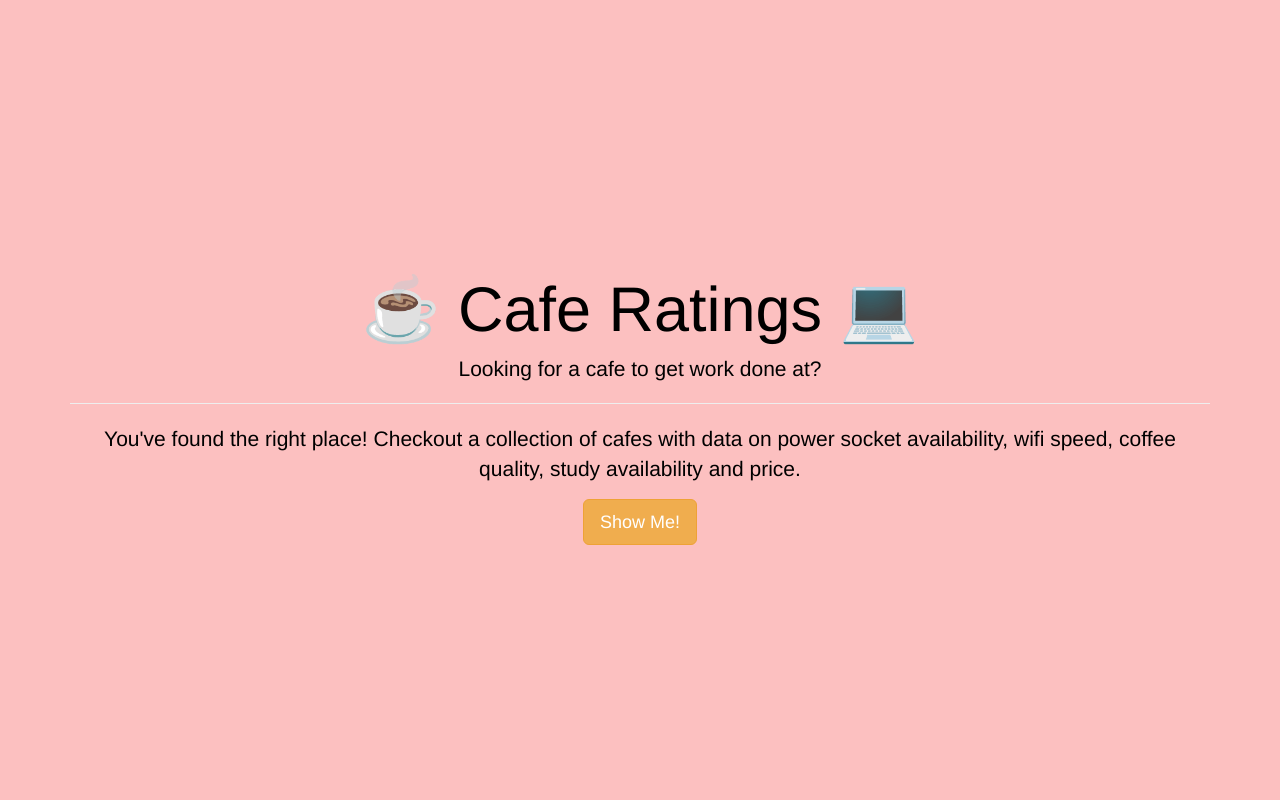
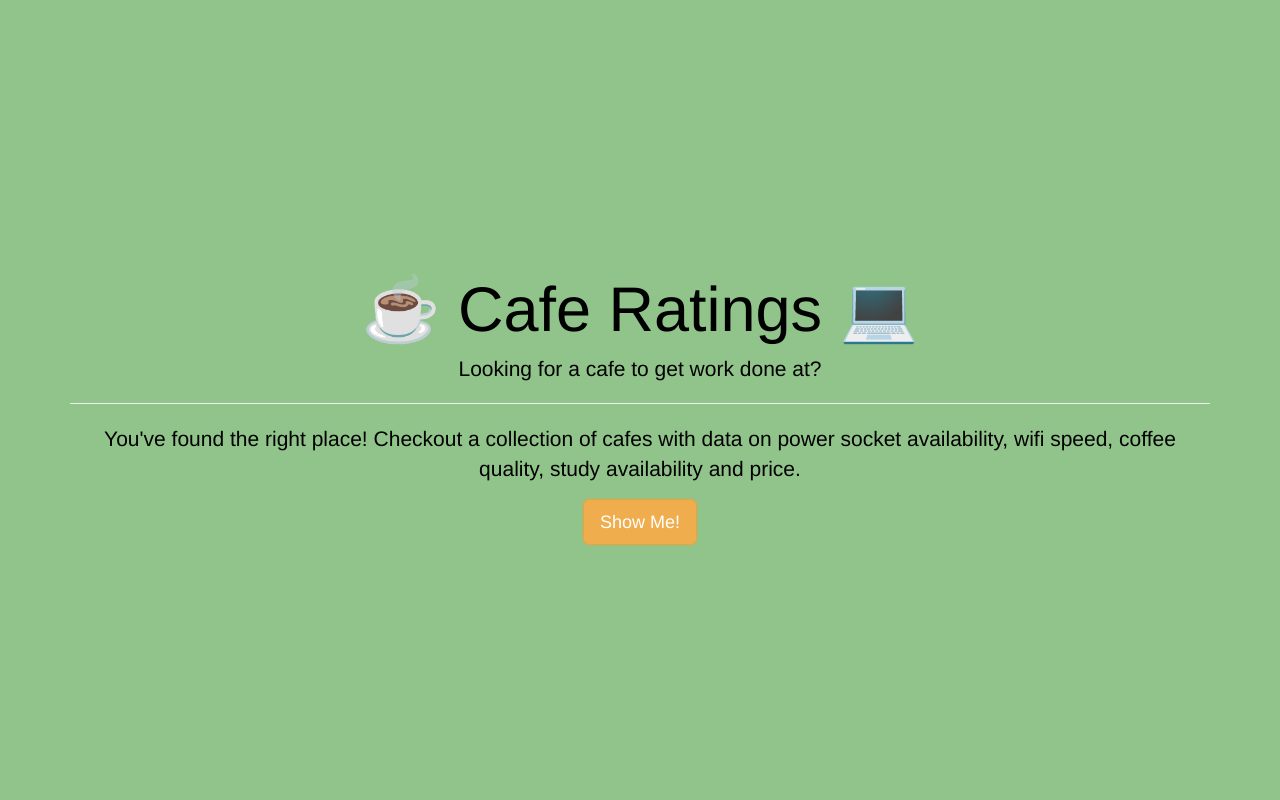
Before and after one commit to fatimalzn/cafe_rating, a Flask app: page / in a window 1280 px wide. Run offline with Flask 2, Linux system fonts and the light colour scheme; some libraries are stand-ins or nearby versions.

Commit message:
update style .css

```diff
--- a/static/css/styles.css
+++ b/static/css/styles.css
@@ -16,7 +16,7 @@ a {
   margin: 0;
   height: 100vh;
   color: rgb(0, 0, 0);
-  background-color: #fcc0c0;
+  background-color: #91c48a;
 }
 
 .space-above {
```
